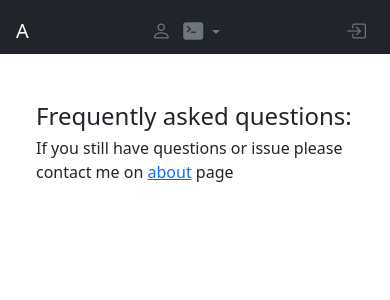
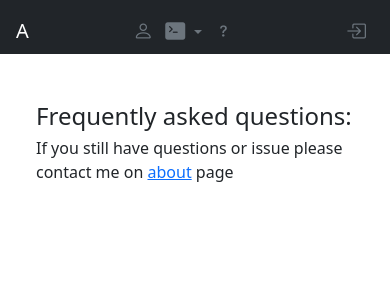
Before and after one commit to Alexander-D-Karpov/akarpov, a Django app: template akarpov/templates/about/faq.html in a window 390 px wide. Shown: the top 300 px of the page. Run offline with Django 4.2, Linux system fonts and the light colour scheme; the template is opened without the code that fills it, so the values that code supplies are empty; some libraries are stand-ins or nearby versions.

Commit message:
updated base

```diff
--- a/akarpov/templates/base.html
+++ b/akarpov/templates/base.html
@@ -55,7 +55,7 @@
                         </li>
                         {% endif %}
                         <li>
-                            <a href="{% url 'about:about' %}" class="{% active_link 'about' %} text-muted nav-link px-sm-0 px-2">
+                            <a href="{% url 'about' %}" class="{% active_link 'about' %} text-muted nav-link px-sm-0 px-2">
                                 <i class="fs-5 bi-person"></i><span class="ms-1 d-none d-sm-inline">About me</span></a>
                         </li>
                         {% if request.user.is_authenticated %}
@@ -72,6 +72,10 @@
                                 <li><a class="dropdown-item {% active_link 'tools:qr:create' %}" href="{% url 'tools:qr:create' %}">QR generator</a></li>
                                 <li><a class="dropdown-item {% active_link 'tools:shortener:create' %}" href="{% url 'tools:shortener:create' %}">URL shortcuter</a></li>
                             </ul>
+                        </li>
+                        <li>
+                            <a href="{% url 'faq' %}" class="{% active_link 'faq' %} text-muted nav-link px-sm-0 px-2">
+                                <i class="fs-5 bi-question"></i><span class="ms-1 d-none d-sm-inline">FAQ</span></a>
                         </li>
                     </ul>
 
```
